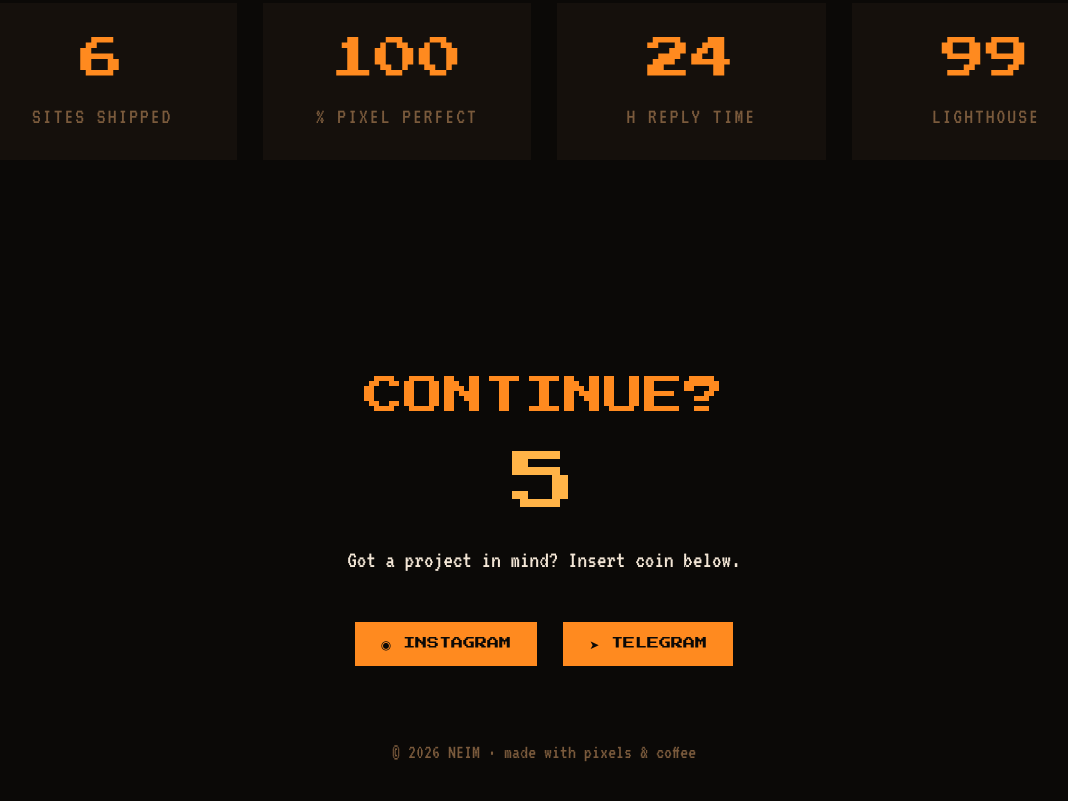
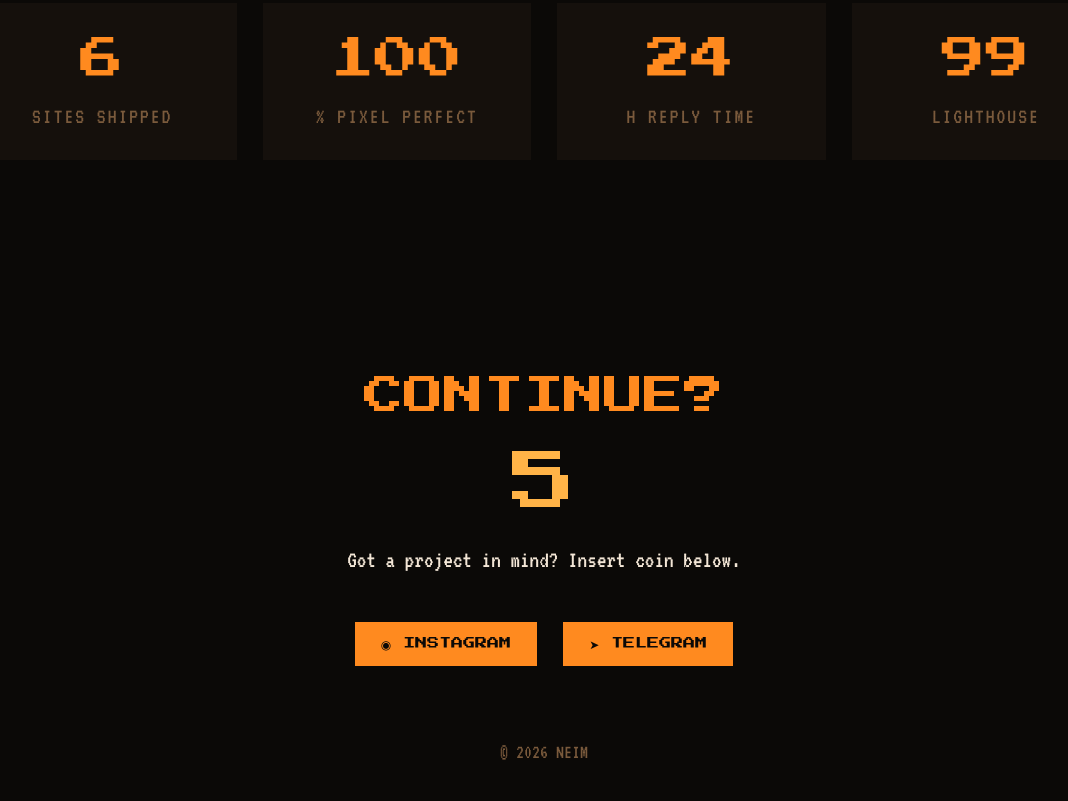
Before and after one commit to Neim23/My-Portfolio, a plain HTML site: page index.html in a window 1280 px wide. Shown: the part 1925-2726 px from the top of the page, without its empty margins (96-1164 px from the left). Drawn offline with Linux system fonts and the light colour scheme.

Commit message:
Tighten site copy: plainer meta description and footer
Co-Authored-By: Claude Sonnet 5.5 <noreply@anthropic.com>

```diff
--- a/index.html
+++ b/index.html
@@ -5,7 +5,7 @@
 <meta name="viewport" content="width=device-width,initial-scale=1,viewport-fit=cover">
 <title>NEIM — your first step to create a game-changer site</title>
 <meta name="theme-color" content="#0b0907">
-<meta name="description" content="NEIM builds game-changer websites. Pixel-perfect, fast, and a little bit fun.">
+<meta name="description" content="Personal portfolio of NEIM: example websites, plus a few secrets hidden in the page.">
 <link rel="preconnect" href="https://fonts.googleapis.com">
 <link rel="preconnect" href="https://fonts.gstatic.com" crossorigin>
 <link href="https://fonts.googleapis.com/css2?family=Press+Start+2P&family=VT323&display=swap" rel="stylesheet">
@@ -70,7 +70,7 @@
     <a class="btn" href="https://www.instagram.com/killry87/" target="_blank" rel="noopener">◉ INSTAGRAM</a>
     <a class="btn" href="https://t.me/killryim" target="_blank" rel="noopener">➤ TELEGRAM</a>
   </div>
-  <small>© <span id="yr"></span> NEIM · made with pixels &amp; coffee</small>
+  <small>© <span id="yr"></span> NEIM</small>
 </footer>
 
 <div class="modal" id="modal" hidden>
```
